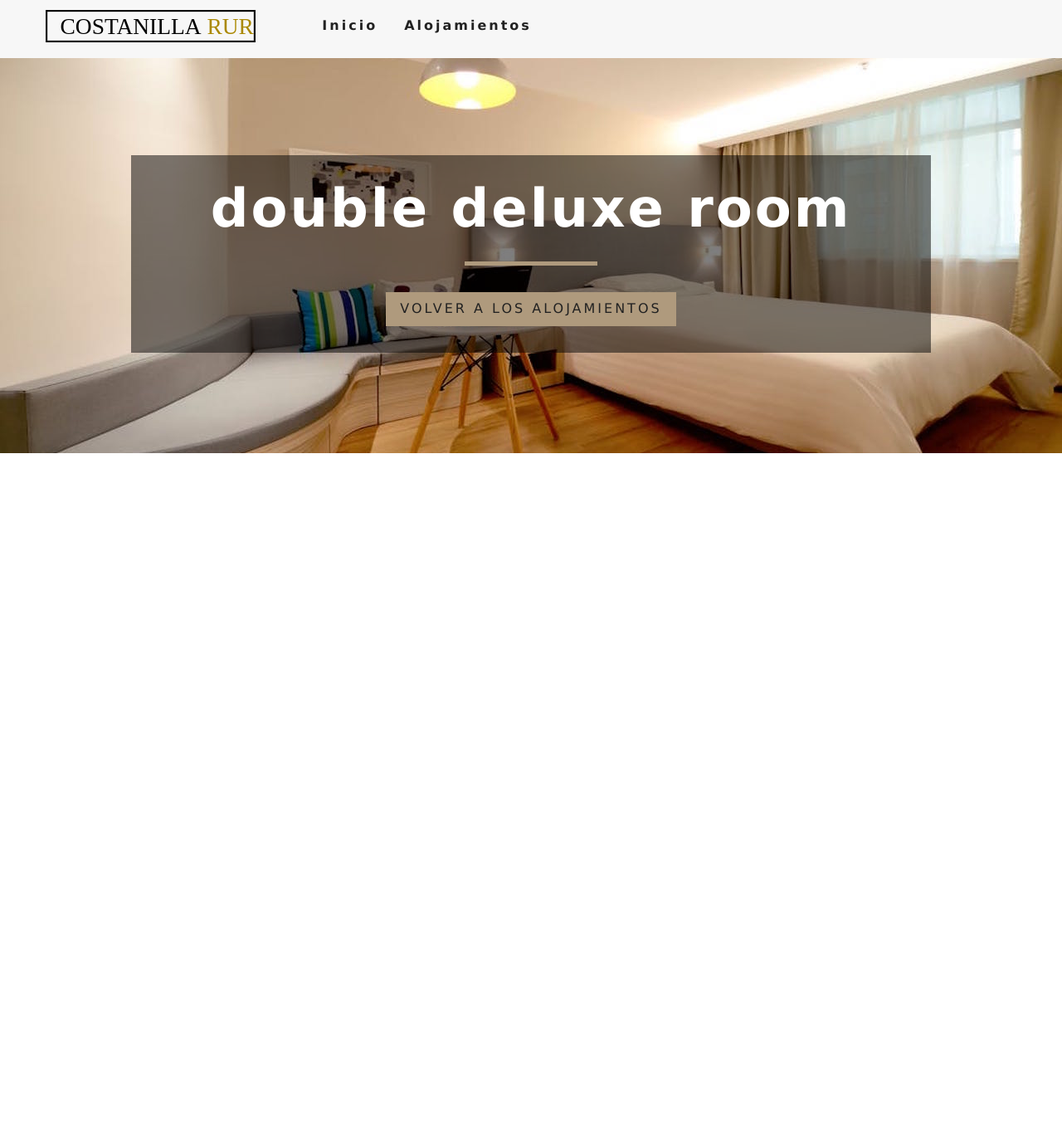
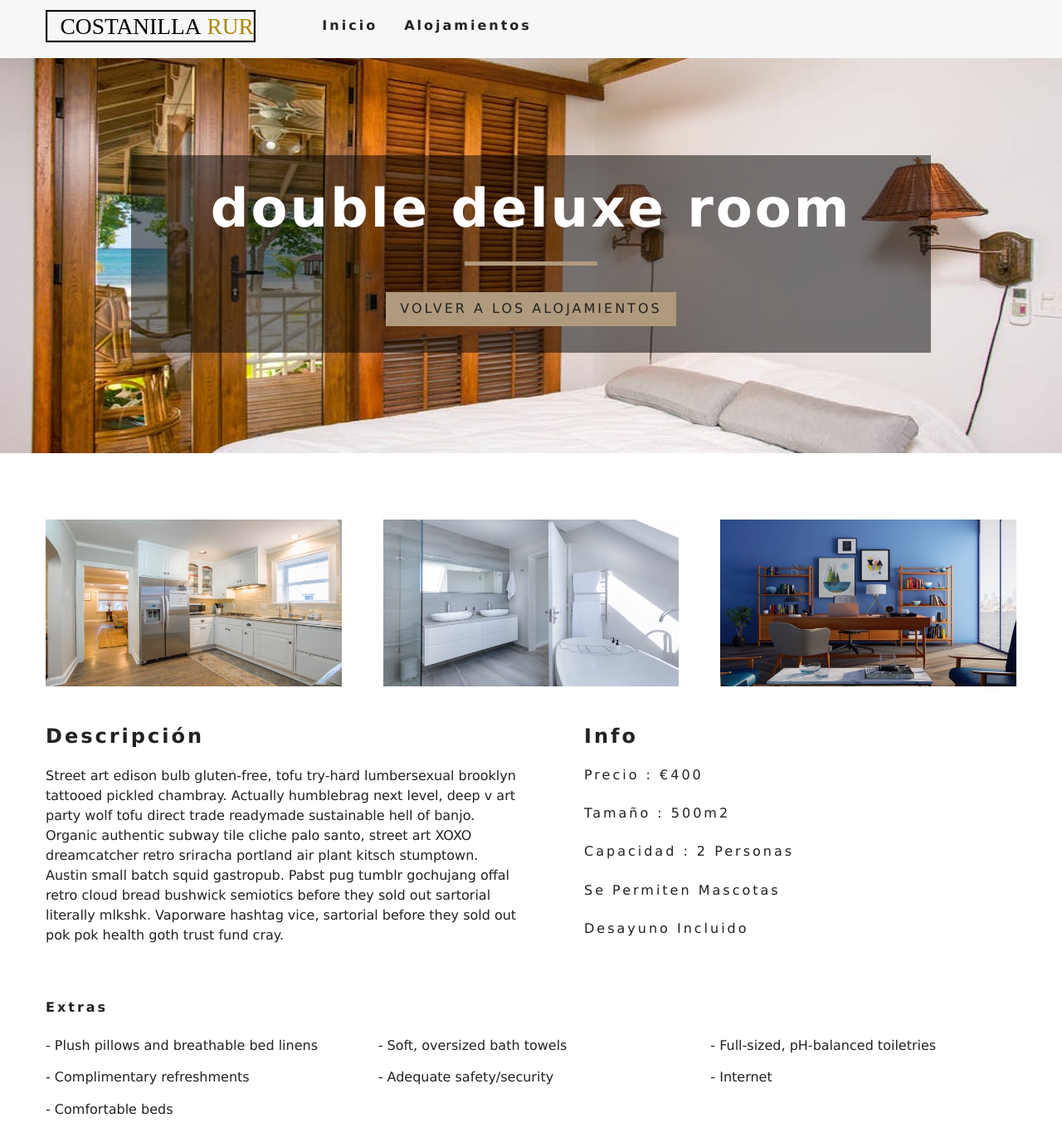
Before and after one commit to Viciot/casarural, a React (Create React App) app: page /rooms/double-deluxe in a window 1280 px wide. Shown: the top 1382 px of the page at 83% size. Before the commit the page ends 800 px from the top, so only its background shows below. Built offline with nearby package versions, Linux system fonts and the light colour scheme.

Commit message:
SingleRoom desc + info

```diff
--- a/package.json
+++ b/package.json
@@ -8,7 +8,8 @@
     "react-dom": "^18.2.0",
     "react-icons": "^4.7.1",
     "react-router-dom": "^6.5.0",
-    "react-scripts": "5.0.1"
+    "react-scripts": "5.0.1",
+    "styled-components": "^5.3.6"
   },
   "scripts": {
     "start": "react-scripts start",
--- /dev/null
+++ b/src/components/StyledHero.js
@@ -0,0 +1,13 @@
+import styled from "styled-components";
+import defaultImg from "../images/room-1.jpeg";
+
+
+const StyledHero = styled.header`
+    min-height: 60vh;
+    background: url(${props => props.img? props.img:defaultImg}) center/cover no-repeat;
+    display: flex;
+    align-items: center;
+    justify-content: center;
+`
+
+export default StyledHero;
--- a/src/pages/Home.js
+++ b/src/pages/Home.js
@@ -3,7 +3,9 @@ import Hero from "../components/Hero";
 import Banner from "../components/Banner";
 import { Link } from "react-router-dom";
 import Services from "../components/Services";
-import FeaturedRooms from "../components/FeaturedRooms"
+import FeaturedRooms from "../components/FeaturedRooms";
+import Button from "../components/StyledHero";
+
 
 export default function Home () {
     return (
--- a/src/pages/Rooms.js
+++ b/src/pages/Rooms.js
@@ -7,9 +7,9 @@ import { Link } from 'react-router-dom'
 const Rooms = () => {
   return (
     <Hero hero="roomsHero">
-      <Banner title="Nuestros alojamientos">
+      <Banner title="Alojamientos">
         <Link to="/" className="btn-primary">
-          Volver
+          Ir al inicio
         </Link>
       </Banner>
     </Hero>
--- a/src/pages/SingleRoom.js
+++ b/src/pages/SingleRoom.js
@@ -5,7 +5,7 @@ import Banner from "../components/Banner";
 
 import {Link, useParams} from "react-router-dom";
 import {RoomContext} from "../context";
-
+import StyledHero from "../components/StyledHero";
 
 
 
@@ -35,13 +35,50 @@ export default function SingleRoom() {
 
   const {name, description, capacity, size, price, extras, breakfast, pets, images} = room;
 
+  const [mainImg,...defaultImg] = images;
+  console.log(defaultImg);
+
   return (
-    <Hero hero='roomsHero'>
+    <>
+    <StyledHero img ={mainImg || this.sate.defaultBcg}>
       <Banner title={`${name} room`}>
         <Link to="/rooms" className='btn-primary'>
           Volver a los alojamientos
         </Link>
       </Banner>
-    </Hero>
+    </StyledHero>
+    <section className="single-room">
+      <div className="single-room-images">
+      {defaultImg.map((item,index)=>{
+        return <img key={index} src={item} alt={name} />
+      })}
+      </div>
+      <div className="single-room-info">
+        <article className="desc">
+          <h3>Descripción</h3>
+          <p>{description}</p>
+        </article>
+        <article className="info">
+          <h3>Info</h3>
+          <h6>Precio : €{price}</h6>
+          <h6>Tamaño : {size}m2</h6>
+          <h6>Capacidad : {
+            capacity > 1 ? `${capacity} personas` : `${capacity} persona`
+            }
+            </h6>
+            <h6>{pets ? "Se permiten mascotas":"Mascotas no permitidas"}</h6>
+            <h6>{breakfast && "Desayuno incluido"}</h6>
+        </article>
+      </div>
+    </section>
+    <section className="room-extras">
+      <h6>Extras</h6>
+      <ul className="extras">
+            {extras.map((item,index)=>{
+              return <li key={index}>- {item}</li>;
+            })}
+      </ul>
+    </section>
+    </>
   )
 }
```
Also changed, not shown: 1 other file (tests, documents, lock files or other folders).
